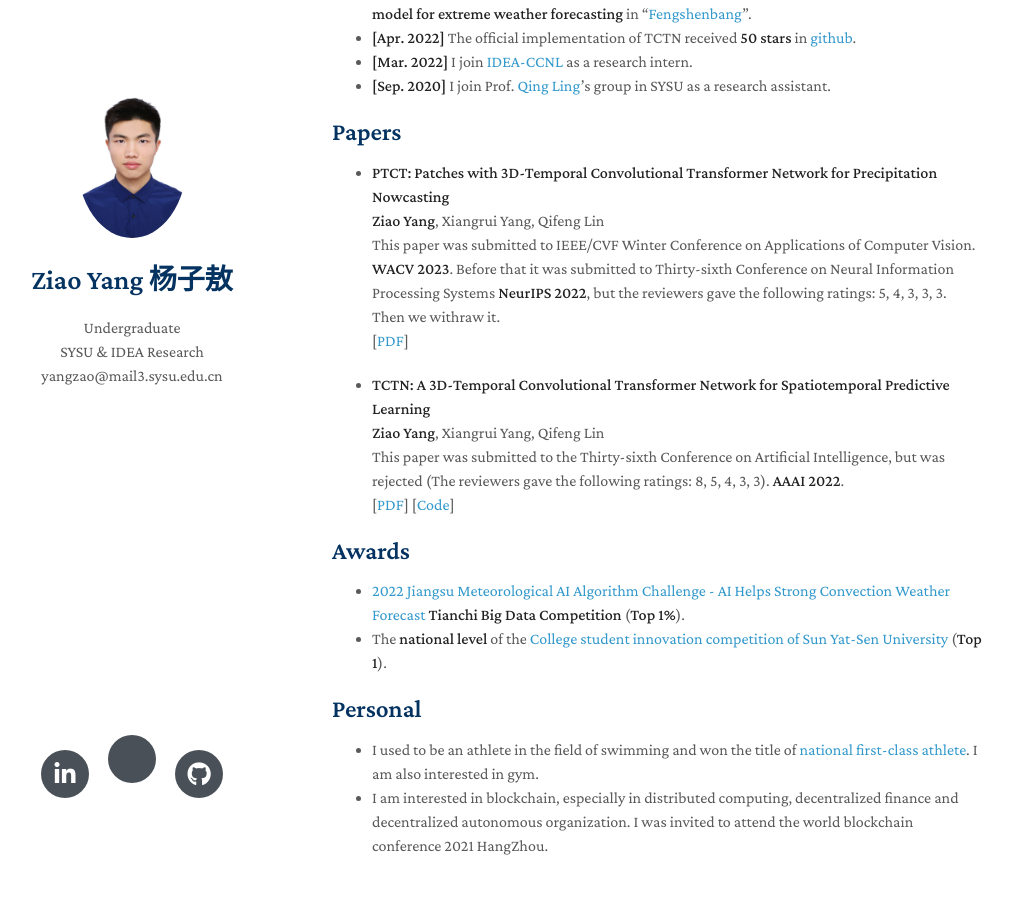
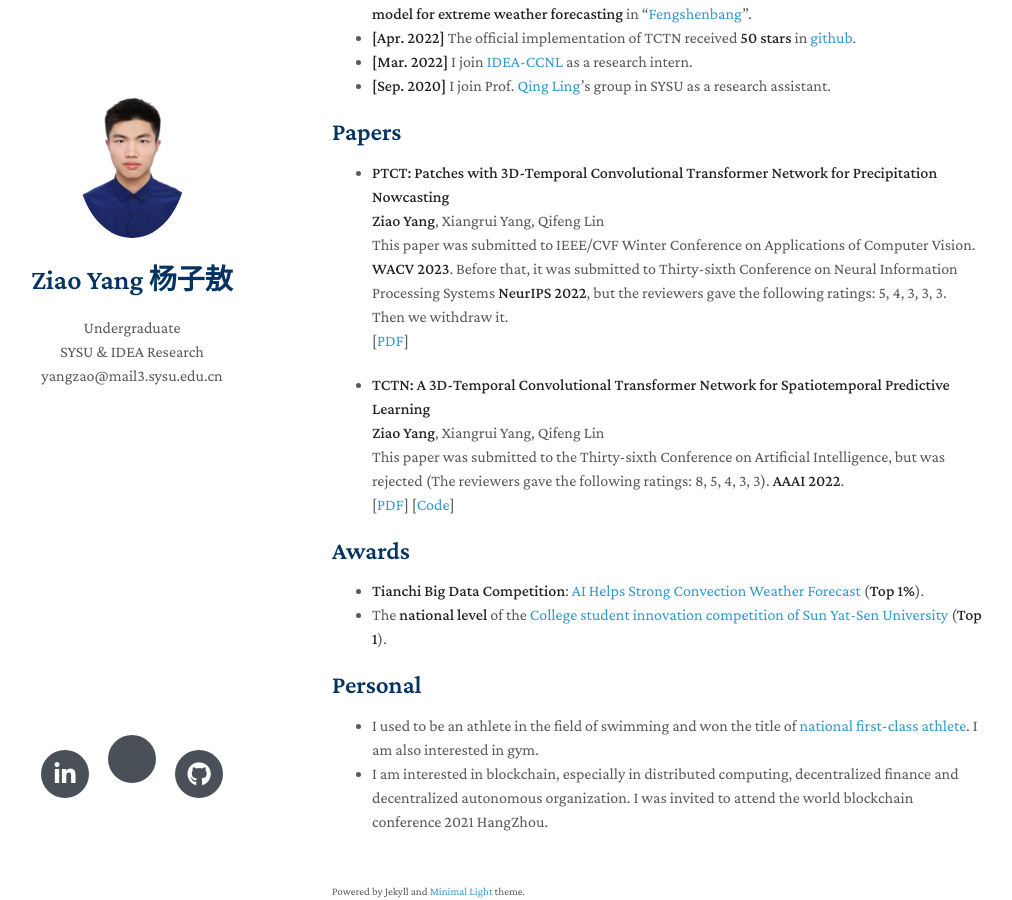
Before and after one commit to yangziao56/homepage, a Jekyll site: the page built from index.md, in a window 1280 px wide and 900 px high, scrolled down 588 px. Shown: the whole window, without its empty margins (138-1150 px from the left). Built offline with Jekyll 4.4.1, drawn with Linux system fonts in a browser that asks for light colours; nearby versions of some CDN libraries; a style sheet for code colours, icons or effects is not loaded; our own code applies the rules of GitHub Pages for plain Markdown files.

Commit message:
Update index.md
Signed-off-by: Ziao Yang <70676524+yangziao56@users.noreply.github.com>

```diff
--- a/index.md
+++ b/index.md
@@ -32,7 +32,7 @@ You can learn more details about me and my research through my [CV](https://gith
   **Ziao Yang**, Xiangrui Yang, Qifeng Lin
   <br>
   This paper was submitted to IEEE/CVF Winter Conference on Applications of Computer Vision. **WACV 2023**.
-  Before that it was submitted to Thirty-sixth Conference on Neural Information Processing Systems **NeurIPS 2022**, but the reviewers gave the following ratings: 5, 4, 3, 3, 3. Then we withraw it.
+  Before that, it was submitted to Thirty-sixth Conference on Neural Information Processing Systems **NeurIPS 2022**, but the reviewers gave the following ratings: 5, 4, 3, 3, 3. Then we withdraw it.
   <br>
   [[PDF](https://arxiv.org/pdf/2112.01085v2.pdf)]
 
@@ -47,7 +47,7 @@ You can learn more details about me and my research through my [CV](https://gith
 
 ## Awards
 
-- [2022 Jiangsu Meteorological AI Algorithm Challenge - AI Helps Strong Convection Weather Forecast](https://tianchi.aliyun.com/competition/entrance/531962/rankingList) **Tianchi Big Data Competition** (**Top 1%**).
+- **Tianchi Big Data Competition**: [AI Helps Strong Convection Weather Forecast](https://tianchi.aliyun.com/competition/entrance/531962/rankingList) (**Top 1%**).
 - The **national level** of the [College student innovation competition of Sun Yat-Sen University](https://cse.sysu.edu.cn/sites/sdcs.live1.dpcms8.sysu.edu.cn/files/download/upload/zhong_shan_da_xue_ji_suan_ji_xue_yuan_2021nian_da_xue_sheng_chuang_xin_chuang_ye_xun_lian_ji_hua_xiang_mu_jie_ti_da_bian_ping_shen_jie_guo_gong_shi_.pdf) (**Top 1**).
 
 
```
